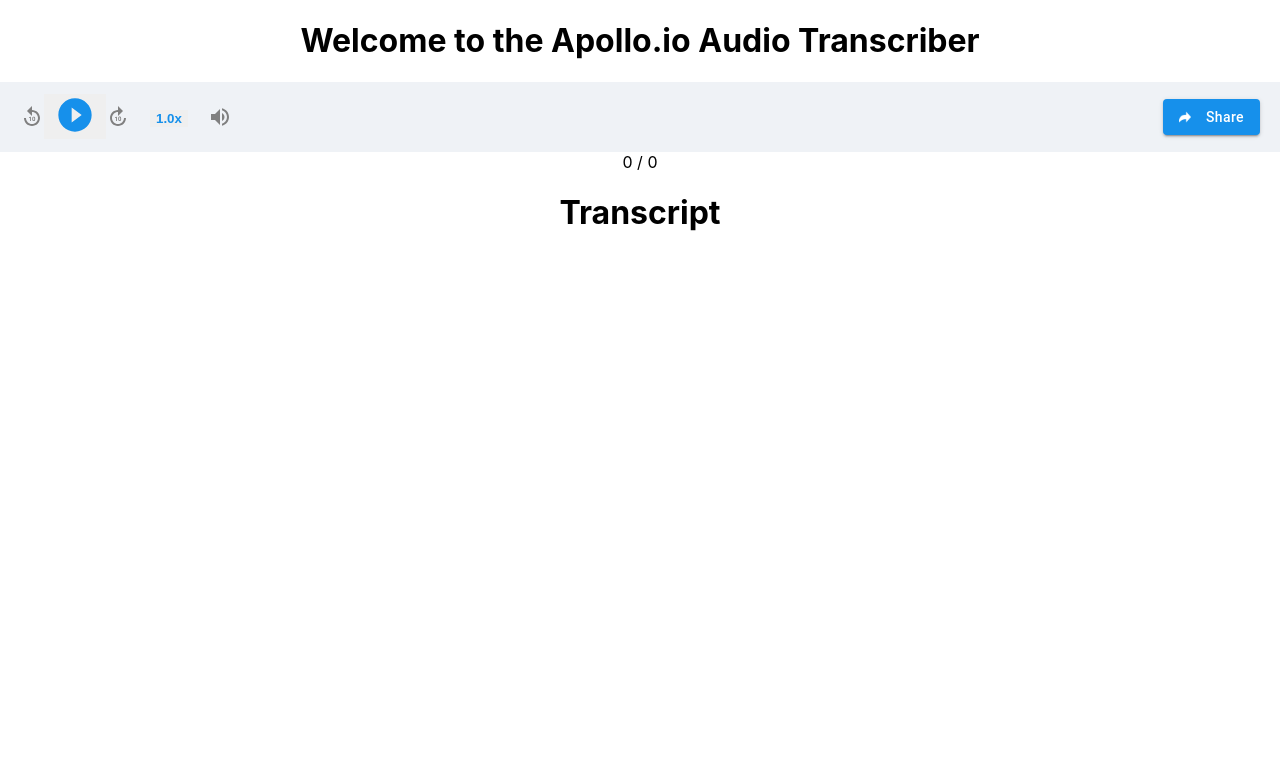
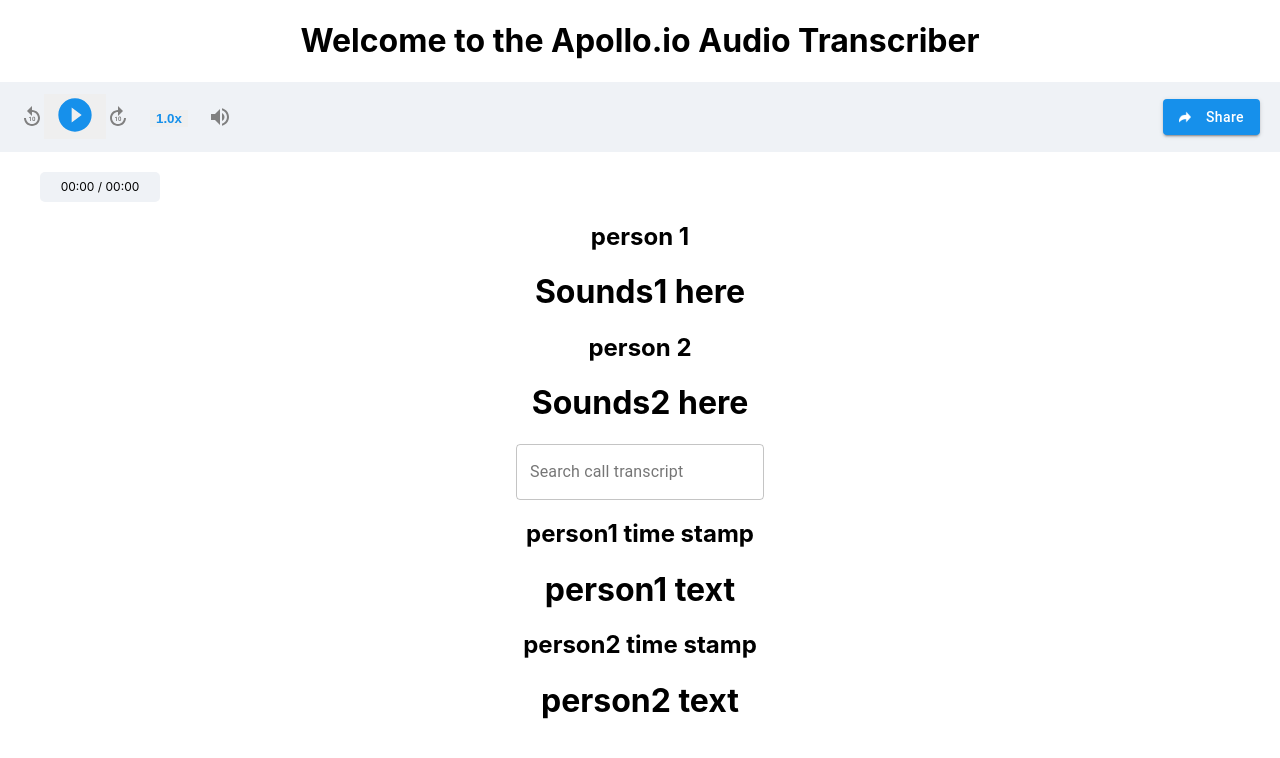
Before and after one commit to carlostbanks/react-waveform-transcript, a React (Create React App) app in the folder waveform-transcript/: page / in a window 1280 px wide. Shown: the top 758 px of the page. Built offline with nearby package versions, Linux system fonts and the light colour scheme.

Commit message:
layout for text and waves

```diff
--- a/waveform-transcript/src/App.css
+++ b/waveform-transcript/src/App.css
@@ -125,3 +125,17 @@
   height: 12px;
   padding-right: 15px;
 }
+
+.time {
+  background-color: #EFF2F6;
+  display: flex;
+  margin-left: 40px;
+  width: 80px;
+  padding: 0 20px;
+  height: 30px;
+  border-radius: 5px;
+  margin-top: 20px;
+  align-items: center;
+  justify-content: center;
+  font-size: 12px;
+}
--- a/waveform-transcript/src/components/Player.js
+++ b/waveform-transcript/src/components/Player.js
@@ -6,9 +6,7 @@
 import DropdownButton from 'react-bootstrap/DropdownButton';
 import Dropdown from 'react-bootstrap/Dropdown'
 import VolumeUp from '@material-ui/icons/VolumeUp';
-
 import "../App.css";
-import { List } from '@material-ui/core';
 
 
 const Player = (props) => {
@@ -18,6 +16,10 @@
     const handleSelect=(e)=>{
         setValue(e)
       }
+
+    const changeRate=(e)=> {
+        props.controls.setPlaybackRate(e.target.value / 100)
+    }
 
   return (
     <div className='player'>
@@ -44,7 +46,7 @@
       className='dropdown'
         >
             <div className='list'>
-            <Dropdown.Item eventKey="option-1" className='dropdownitem'>0.5x</Dropdown.Item>
+            <Dropdown.Item onClick={handleSelect}className='dropdownitem'>0.5x</Dropdown.Item>
               <Dropdown.Item eventKey="option-2" className='dropdownitem'>1.0x</Dropdown.Item>
               <Dropdown.Item eventKey="option-3" className='dropdownitem'>1.5x</Dropdown.Item>
               <Dropdown.Item eventKey="option-3" className='dropdownitem'>2.0x</Dropdown.Item>
@@ -54,12 +56,6 @@
 
 
       </DropdownButton>
-
-      {/* <input
-        onChange={e => props.controls.setPlaybackRate(e.target.value / 100)}
-        type="number"
-        value={props.state.playbackRate * 100}
-      /> */}
       <VolumeUp className='volume'/>
     </div>
   );
--- a/waveform-transcript/src/components/Transcript.js
+++ b/waveform-transcript/src/components/Transcript.js
@@ -1,12 +1,21 @@
 import React from "react";
 import "../App.css";
+import TextField from '@material-ui/core/TextField';
+
 
 const Transcript = () => {
 
 return (
     <div className="main-container">
-        <h1>Transcript</h1>
-
+          <TextField id="outlined-basic" label="Search call transcript" variant="outlined" />
+          <div>
+            <h2>person1 time stamp</h2>
+            <h1>person1 text</h1>
+          </div>
+          <div>
+            <h2>person2 time stamp</h2>
+            <h1>person2 text</h1>
+          </div>
     </div>
   );
 };
--- a/waveform-transcript/src/components/Waveform.js
+++ b/waveform-transcript/src/components/Waveform.js
@@ -1,13 +1,41 @@
 import React from "react";
 import "../App.css";
 
-
 const Waveform = (props) => {
 
+  // time conversion for current
+  var current = Math.round(props.state.time).toPrecision(3)
+  var hours = Math.floor(current / 60 / 60);
+  var minutes = Math.floor(current / 60) - (hours * 60);
+  var seconds = current % 60;
+  var formatted = minutes.toString().padStart(2, '0') +
+  ':' + seconds.toString().padStart(2, '0');
+
+  // time conversion for total
+  var total = Math.round(props.state.duration).toPrecision(4)
+  var hoursTotal = Math.floor(total / 60 / 60);
+  var minutesTotal = Math.floor(total / 60) - (hoursTotal * 60);
+  var secondsTotal = total % 60;
+  var formattedTotal = minutesTotal.toString().padStart(2, '0') +
+  ':' + secondsTotal.toString().padStart(2, '0');
 
     return (
-      <div className='waveform'>
-      {Math.round(props.state.time)} / {Math.round(props.state.duration)}
+      <div className='waveform-container'>
+        <div className='time'>
+        {formatted} / {formattedTotal}
+        </div>
+          <div className='waveform'>
+            <div className='persons'>
+              <div>
+                <h2>person 1</h2>
+                <h1>Sounds1 here</h1>
+              </div>
+              <div>
+                <h2>person 2</h2>
+                <h1>Sounds2 here</h1>
+              </div>
+            </div>
+        </div>
       </div>
     );
   };
--- a/waveform-transcript/src/hooks/useAudio.js
+++ b/waveform-transcript/src/hooks/useAudio.js
@@ -109,6 +109,7 @@
       time = Math.min(state.duration, Math.max(0, time));
       el.currentTime = time || 0;
     },
+
     setPlaybackRate: rate => {
       const el = ref.current;
       if (!el || state.duration === undefined) {
```
